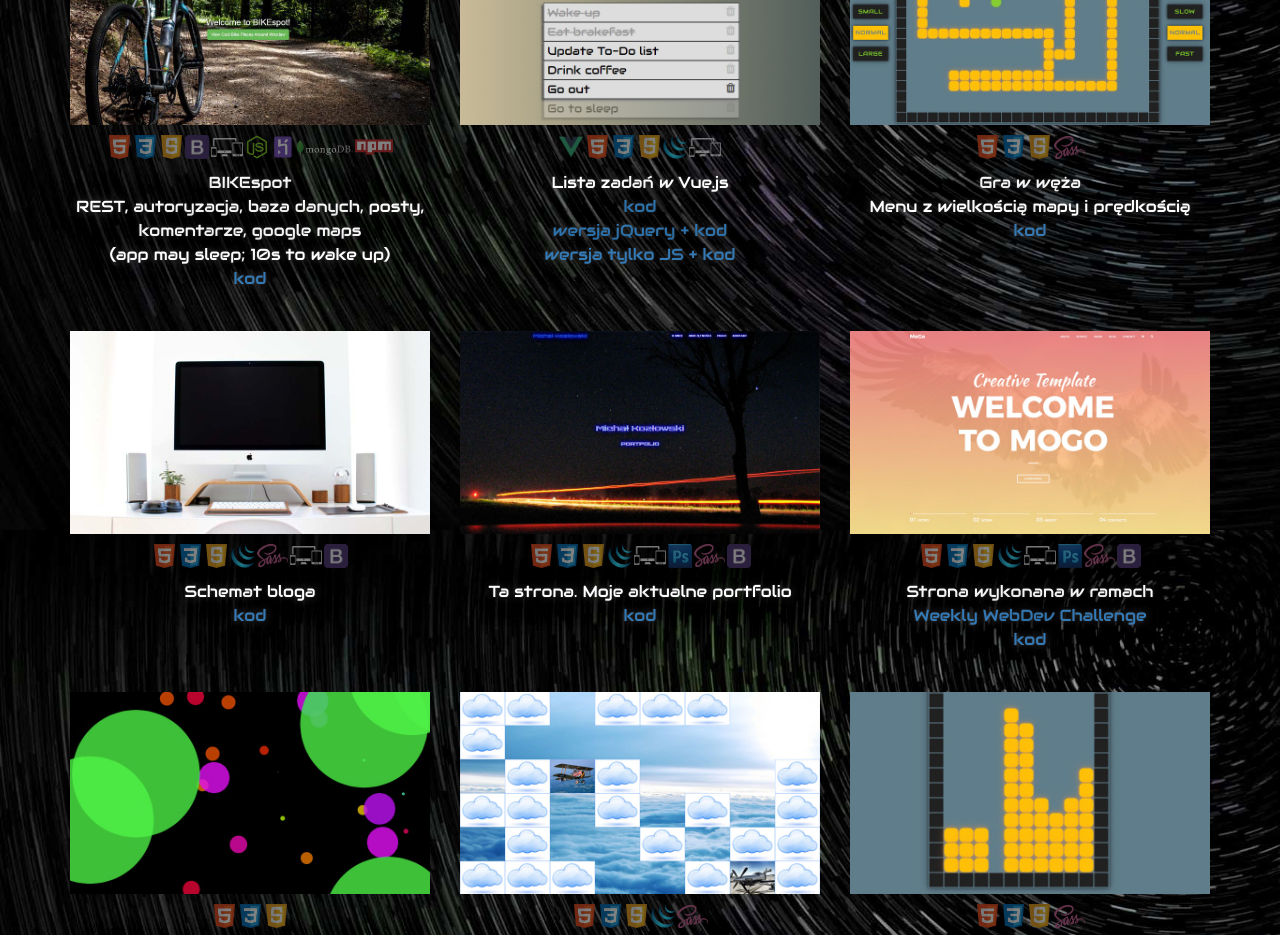
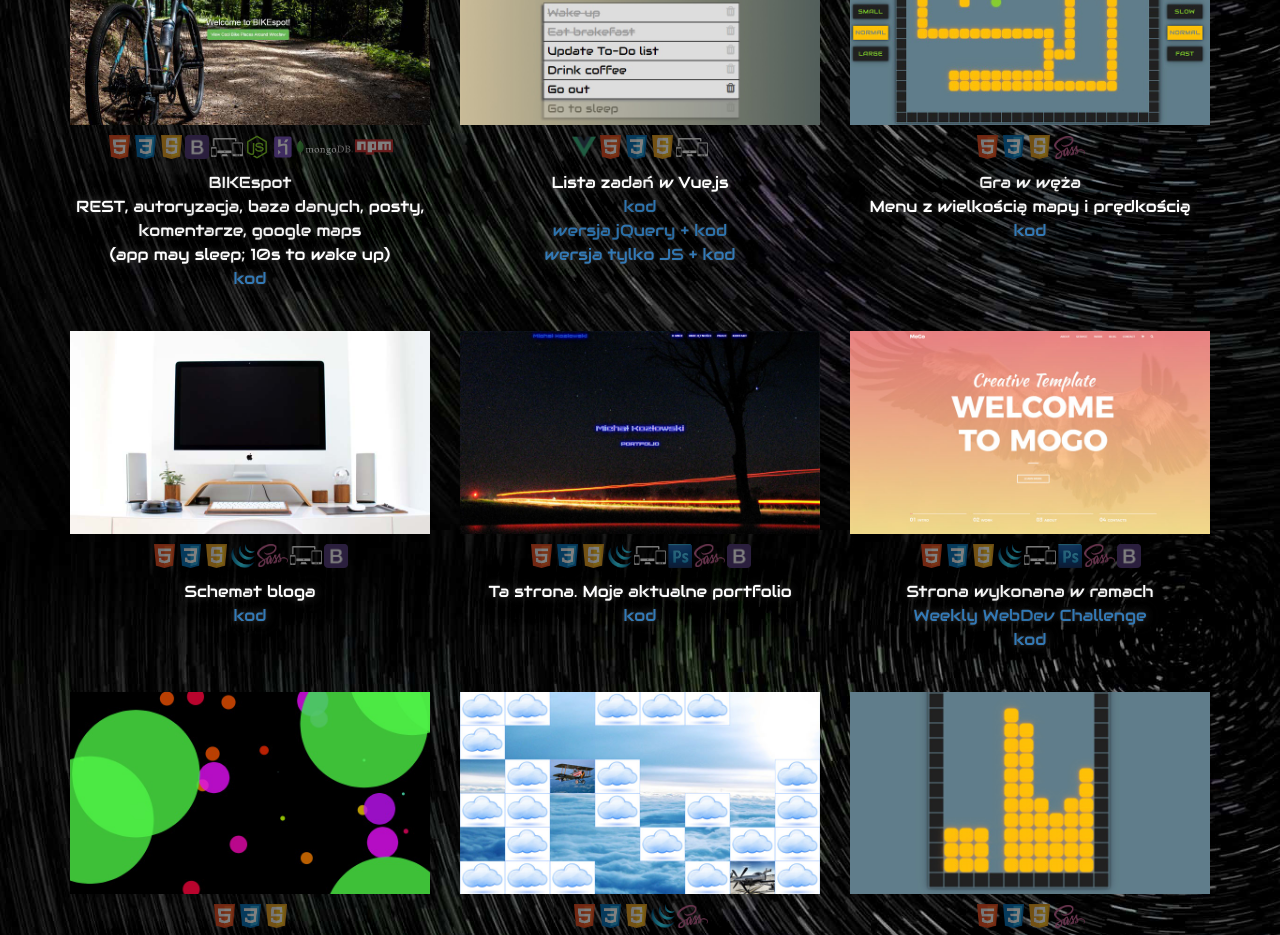
Before and after one commit to Michal-Kozlowski/portfolio, a plain HTML site: page index.html in a window 1280 px wide. Shown: the part 2720-3655 px from the top of the page. Drawn offline with nearby package versions, Linux system fonts and the light colour scheme.

Commit message:
Add files via upload

```diff
--- a/index.html
+++ b/index.html
@@ -162,7 +162,6 @@
                 <div class="html"></div>
                 <div class="css"></div>
                 <div class="js"></div>
-                <div class="jq"></div>
                 <div class="rwd"></div>
               </div>
               <div class="info">
```
Also changed, not shown: portfolio.html (+0 -1 lines).
